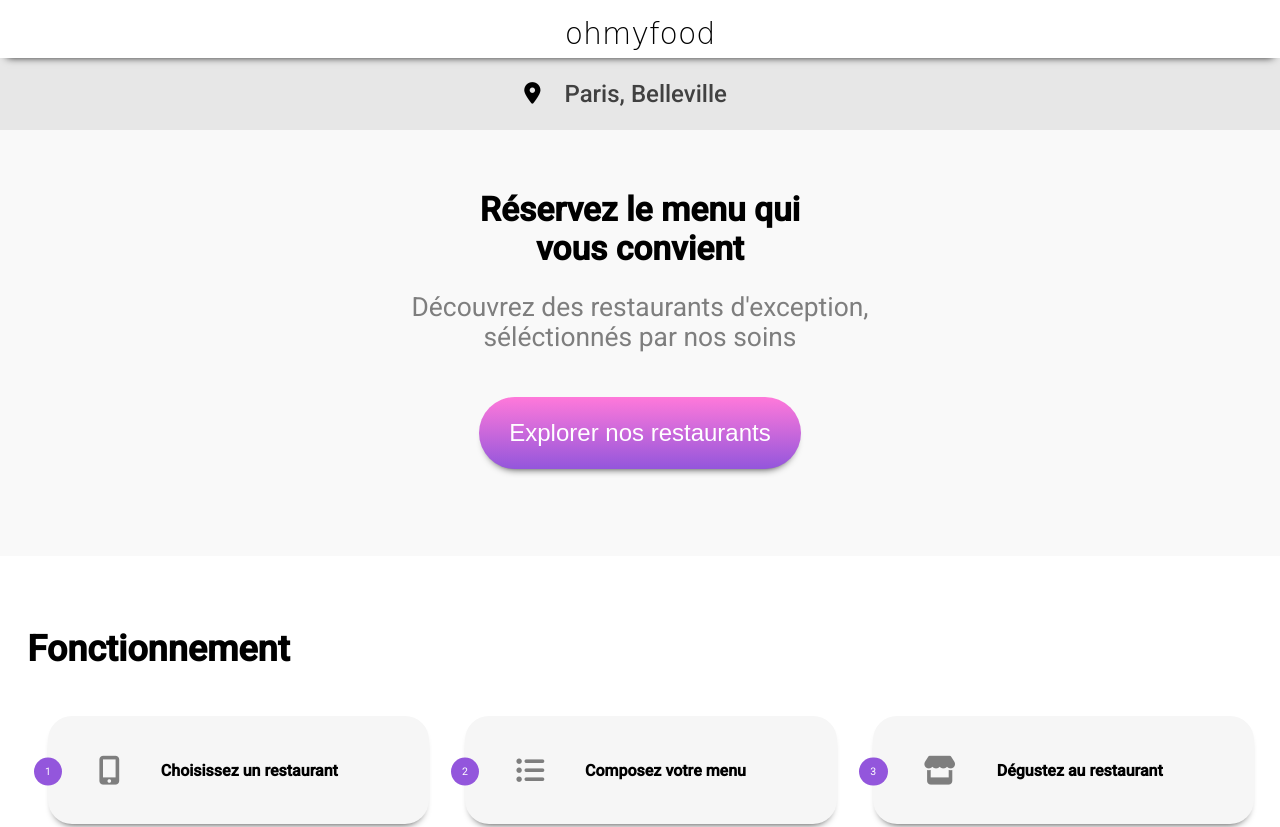
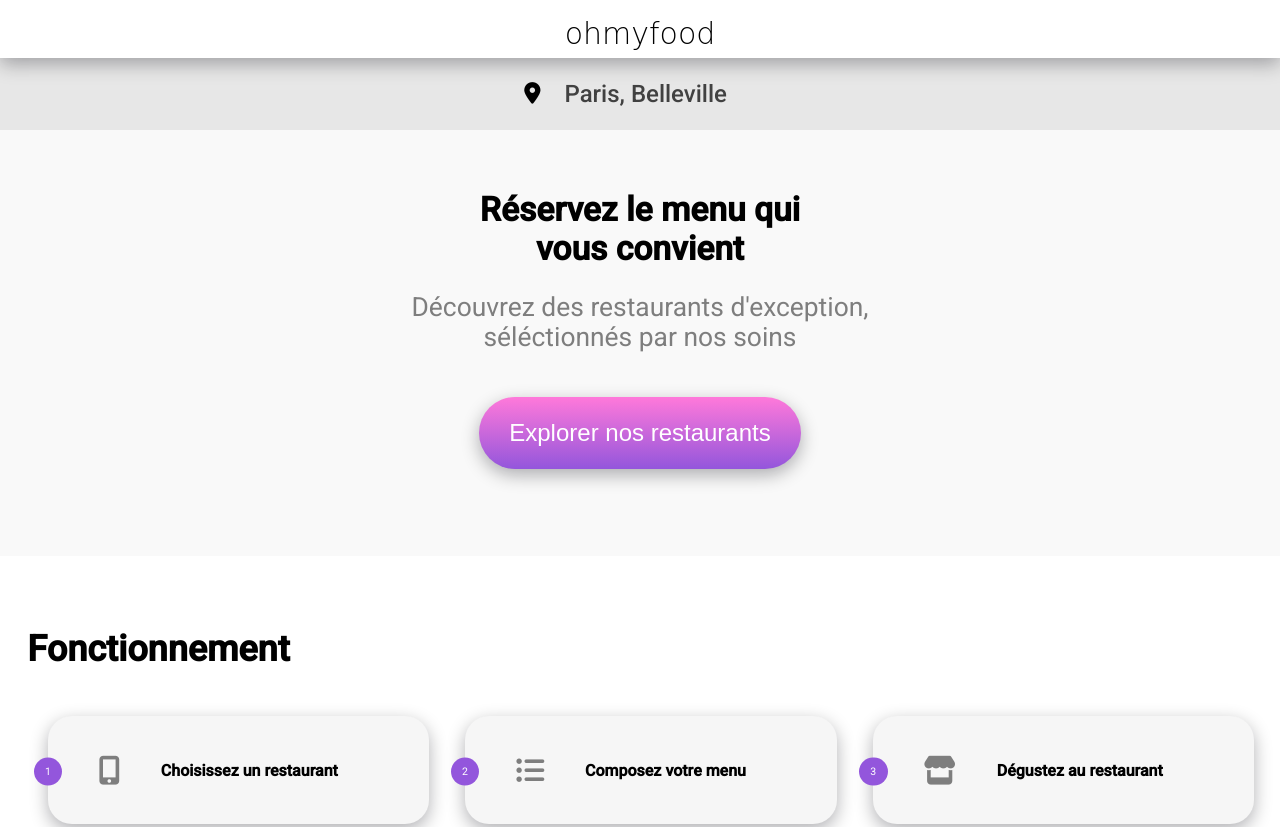
Before and after one commit to BaronFrancois/OhMyFood-Final-, a website: page index.html in a window 1280 px wide. Shown: the top 827 px of the page. Drawn offline with Linux system fonts and the light colour scheme; a web font is replaced by a local one.

Commit message:
Add files via upload

```diff
--- a/style.css
+++ b/style.css
@@ -4,8 +4,8 @@
   --primaire-color: #9356DC;
   --secondaire-color: #ff79DA;
   --Tertiaire-color: #99e2d0;
-  --shadow-color: #000000;
-  --box-shadow: 0px 6px 8px -7px var(--shadow-color);
+  --shadow-color: #00000d4f;
+  --box-shadow: 0px 6px 18px 0px var(--shadow-color);
 }
 
 *,
```
